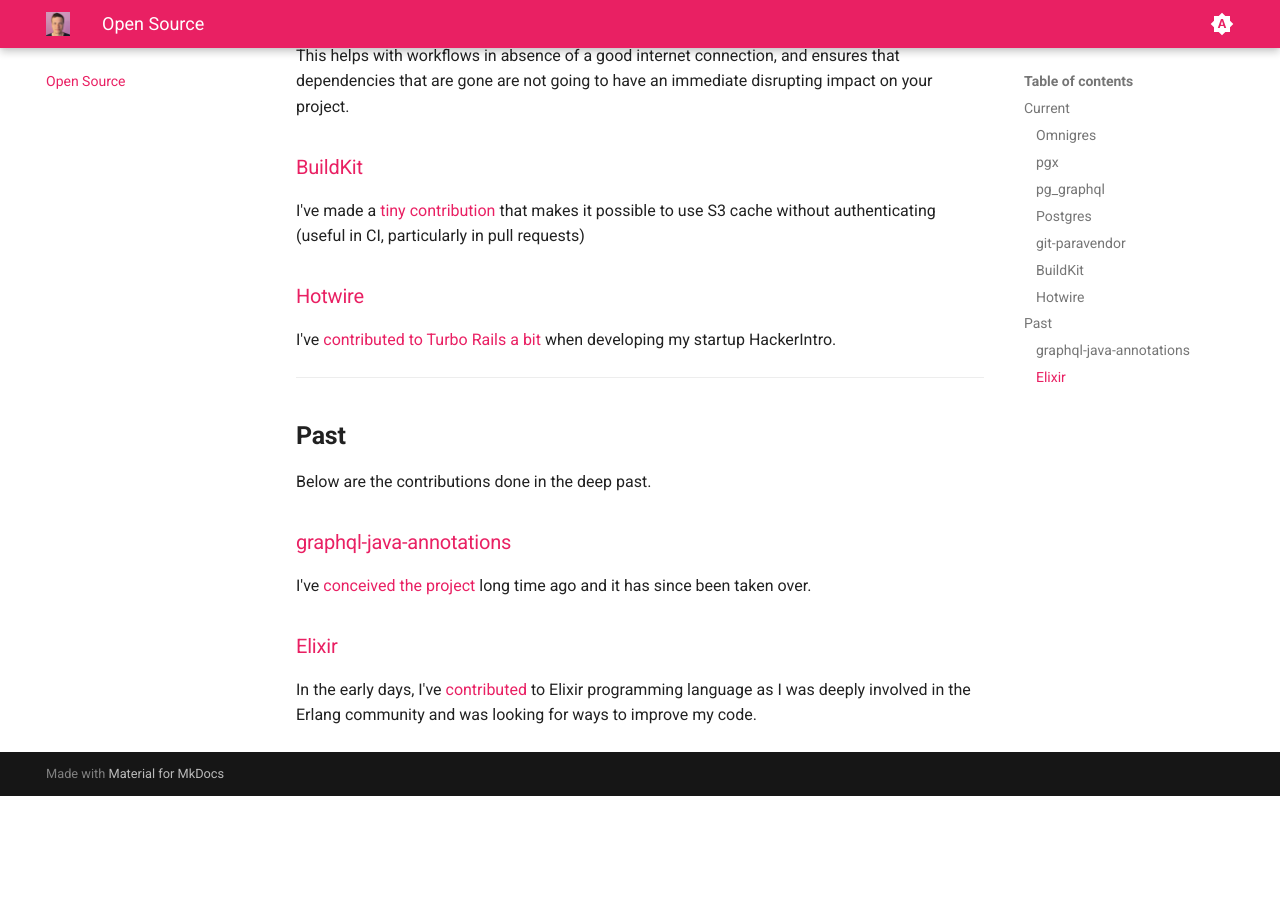
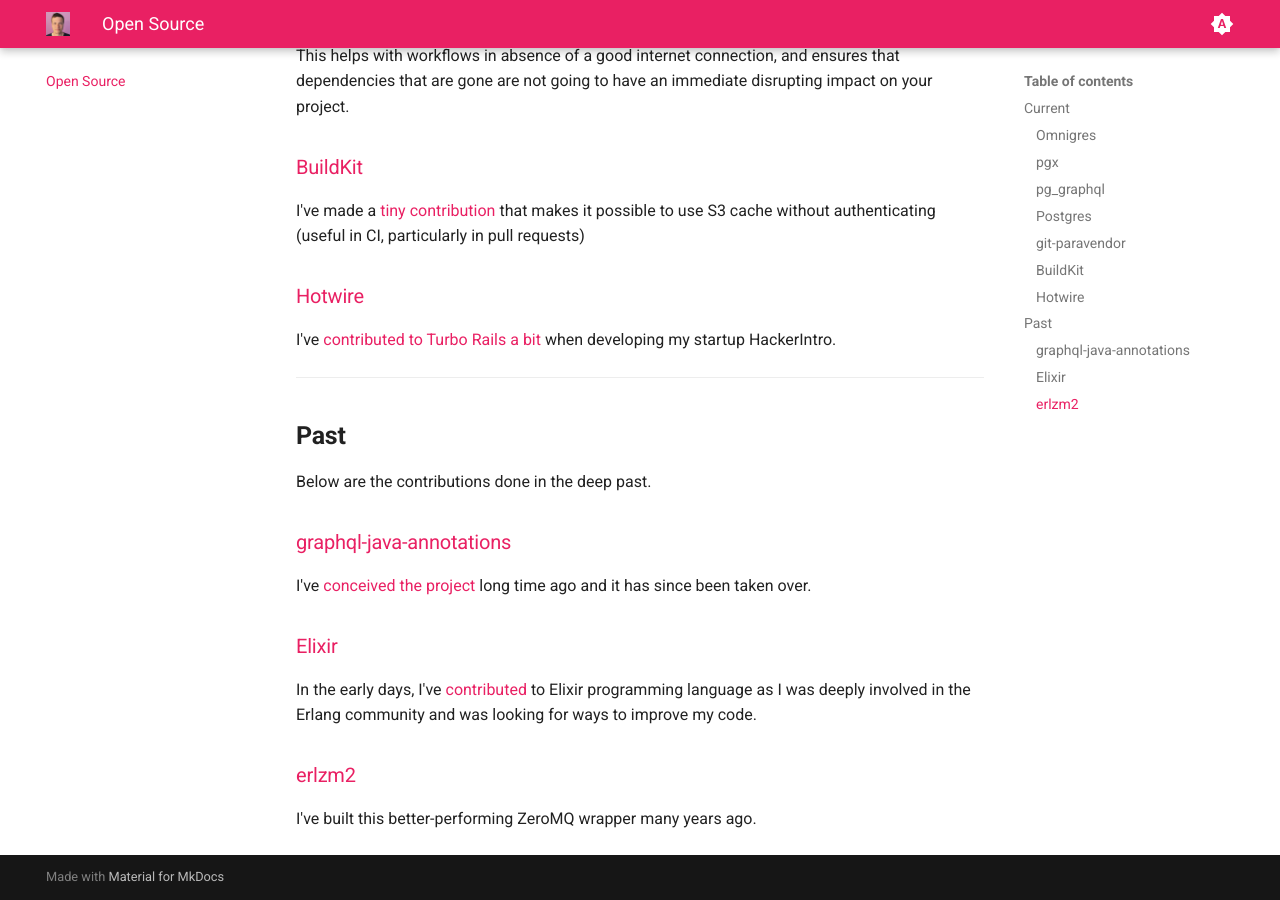
Before and after one commit to yrashk/yrashk.github.io, an MkDocs documentation site: the page built from docs/opensource/index.md, in a window 1280 px wide and 900 px high, scrolled down 1059 px. Built offline with MkDocs 1.6.1 and Material for MkDocs 9.7.7, drawn with Linux system fonts in a browser that asks for light colours; before the commit the page ends 1855 px from its top, so only the background shows below that.

Commit message:
List erlzmq2

```diff
--- a/docs/opensource/index.md
+++ b/docs/opensource/index.md
@@ -62,3 +62,7 @@
 
 In the early days, I've [contributed](https://github.com/elixir-lang/elixir/commits?author=yrashk) to Elixir programming language as I was deeply involved in the Erlang community
 and was looking for ways to improve my code.
+
+### [erlzm2](https://github.com/zeromq/erlzmq2)
+
+I've built this better-performing ZeroMQ wrapper many years ago.
```
